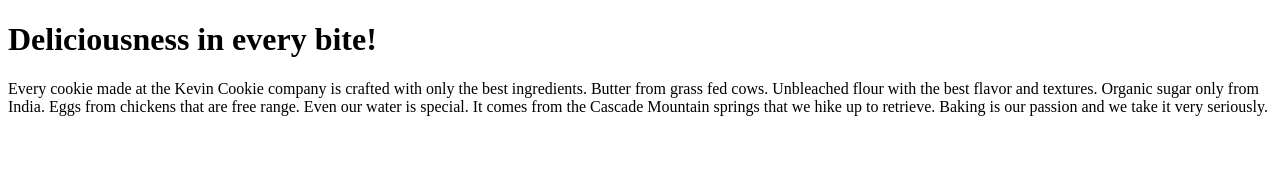
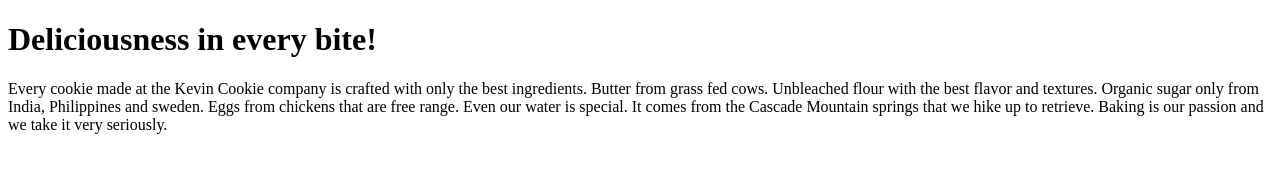
Before and after one commit to ADRXF/KevinCompanyCookie.com, a plain HTML site: page index.htm in a window 1280 px wide. Drawn offline with Linux system fonts and the light colour scheme.

Commit message:
change to philippines and sweden

```diff
--- a/index.htm
+++ b/index.htm
@@ -3,7 +3,7 @@
 <body>
 
 <h1>Deliciousness in every bite!</h1>
-<p>Every cookie made at the Kevin Cookie company is crafted with only the best ingredients. Butter from grass fed cows. Unbleached flour with the best flavor and textures. Organic sugar only from India. Eggs from chickens that are free range. Even our water is special. It comes from the Cascade Mountain springs that we hike up to retrieve. Baking is our passion and we take it very seriously.</p>
+<p>Every cookie made at the Kevin Cookie company is crafted with only the best ingredients. Butter from grass fed cows. Unbleached flour with the best flavor and textures. Organic sugar only from India, Philippines and sweden. Eggs from chickens that are free range. Even our water is special. It comes from the Cascade Mountain springs that we hike up to retrieve. Baking is our passion and we take it very seriously.</p>
 
 </body>
 </html>
```
